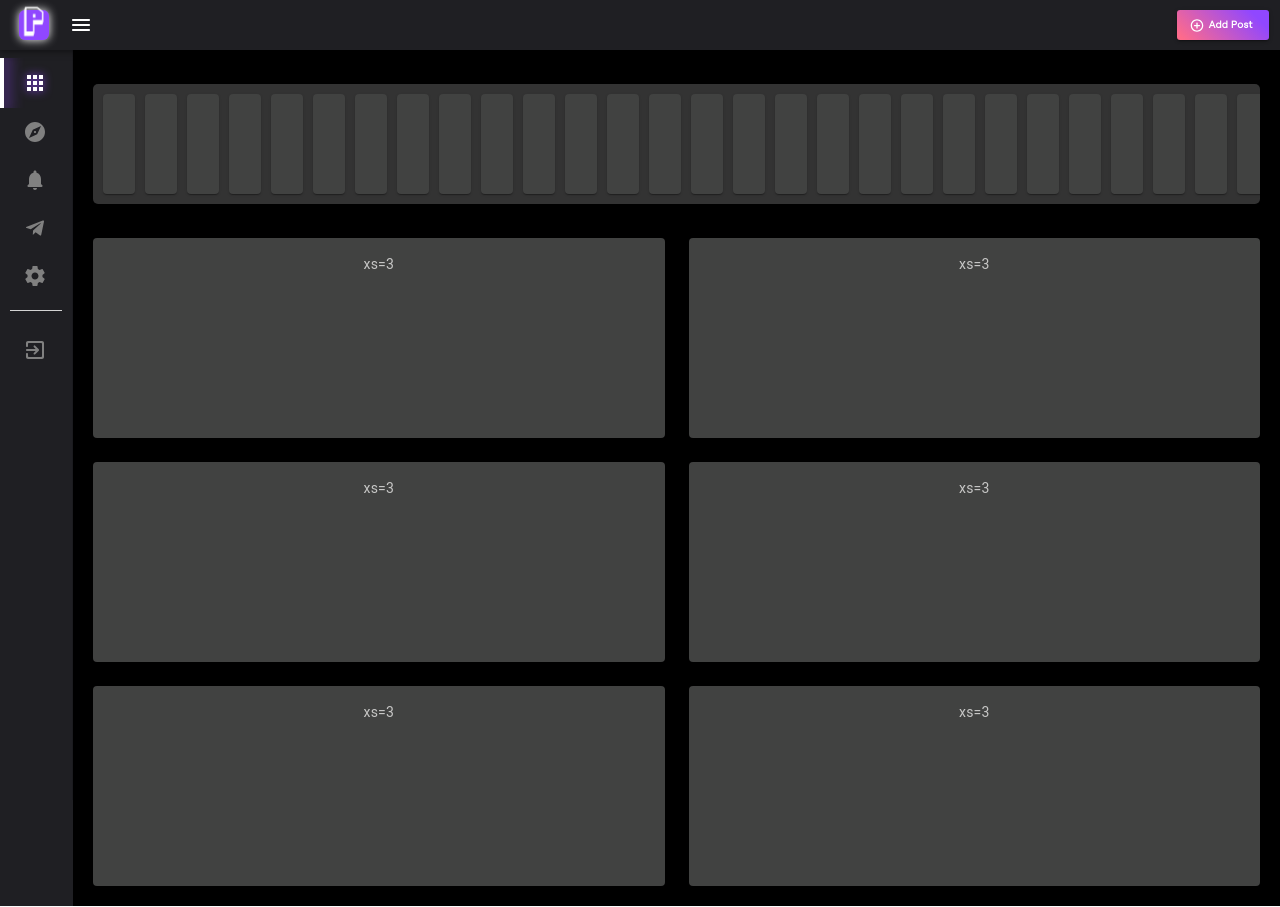
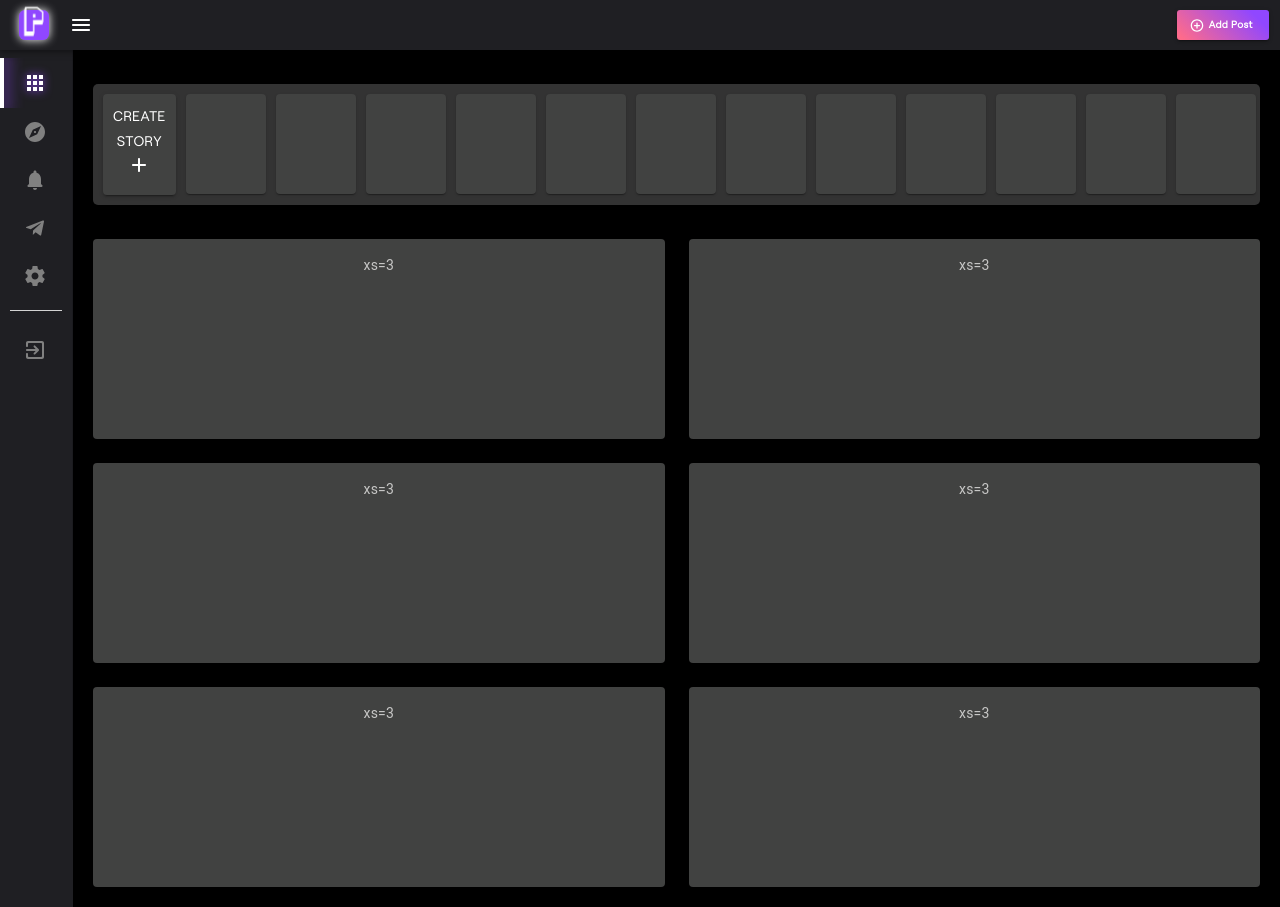
Before and after one commit to jingkang97/memories, a React (Create React App) app in the folder client/: page /feed in a window 1280 px wide. Built offline with nearby package versions, Linux system fonts and the light colour scheme.

Commit message:
grid solved

```diff
--- a/client/src/components/Feed/Feed.js
+++ b/client/src/components/Feed/Feed.js
@@ -4,6 +4,7 @@ import Paper from '@material-ui/core/Paper';
 import Grid from '@material-ui/core/Grid';
 import AddRoundedIcon from '@material-ui/icons/AddRounded';
 import { display } from '@material-ui/system';
+import Button from '@material-ui/core/Button';
 
 import Story from '../Story/Story'
 
@@ -25,7 +26,7 @@ const useStyles = makeStyles((theme) => ({
     //   color: theme.palette.text.secondary,
     },
     story:{
-      // minWidth:'80px',
+      minWidth:'80px',
     // maxWidth:'300px',
     // width:'80px',
     height:'100px',
@@ -66,7 +67,16 @@ const Feed = () => {
 
           <Paper className={classes.storyContainer}>
           <div style={{width:'10px', display:'flex', flexDirection:'row'}}>
-            <Paper className={classes.story}></Paper>
+            <div style={{width:'300px'}}>
+            <Button variant="contained"style={{padding:'10px', color:'white', backgroundColor:'#414241', marginRight:'10px'}} >
+              <div className="body">
+              Create Story
+              <AddRoundedIcon />
+              </div>
+            </Button>
+            </div>
+
+
             <Paper className={classes.story}></Paper>
             <Paper className={classes.story}></Paper>
             <Paper className={classes.story}></Paper>
```
